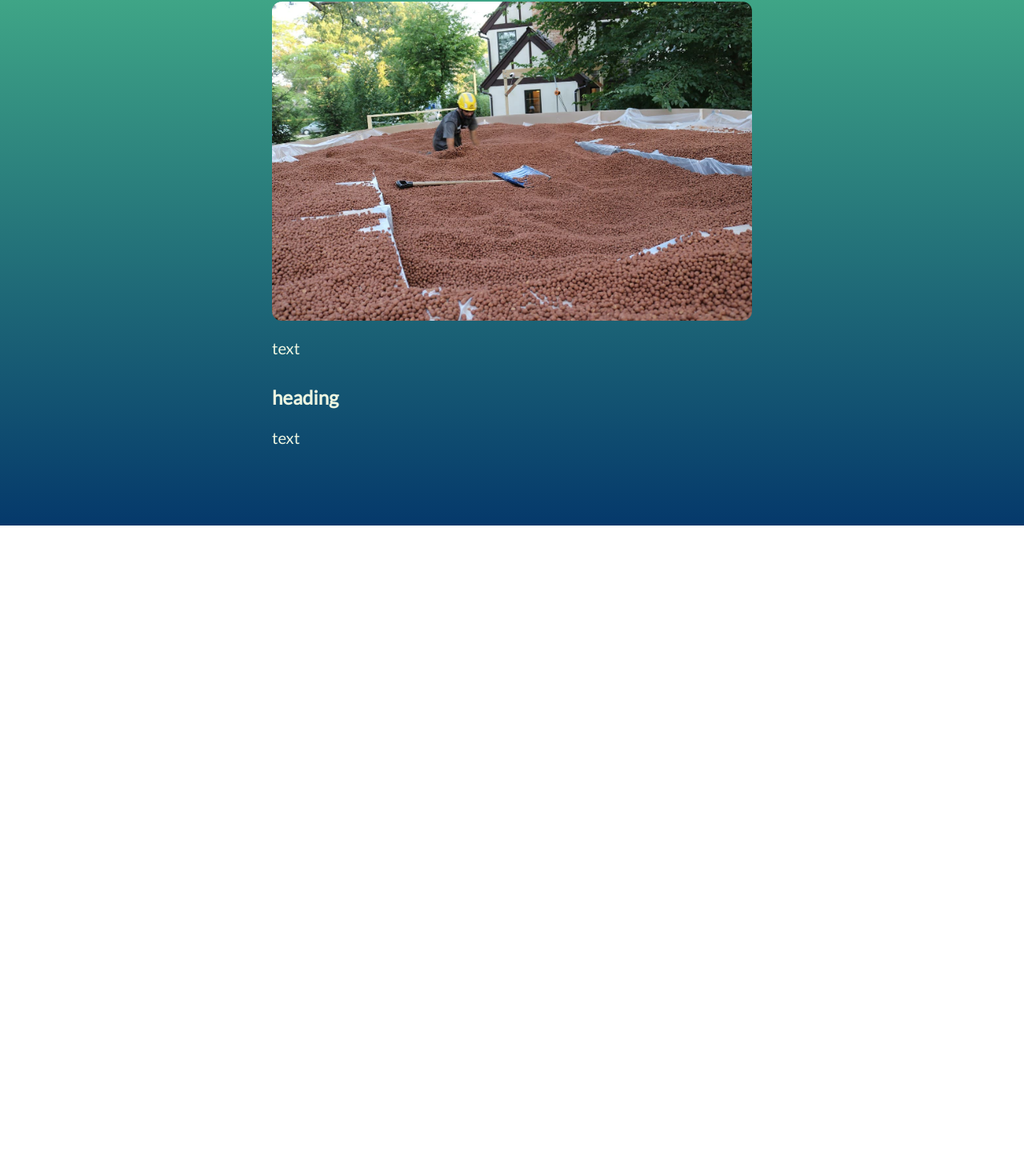
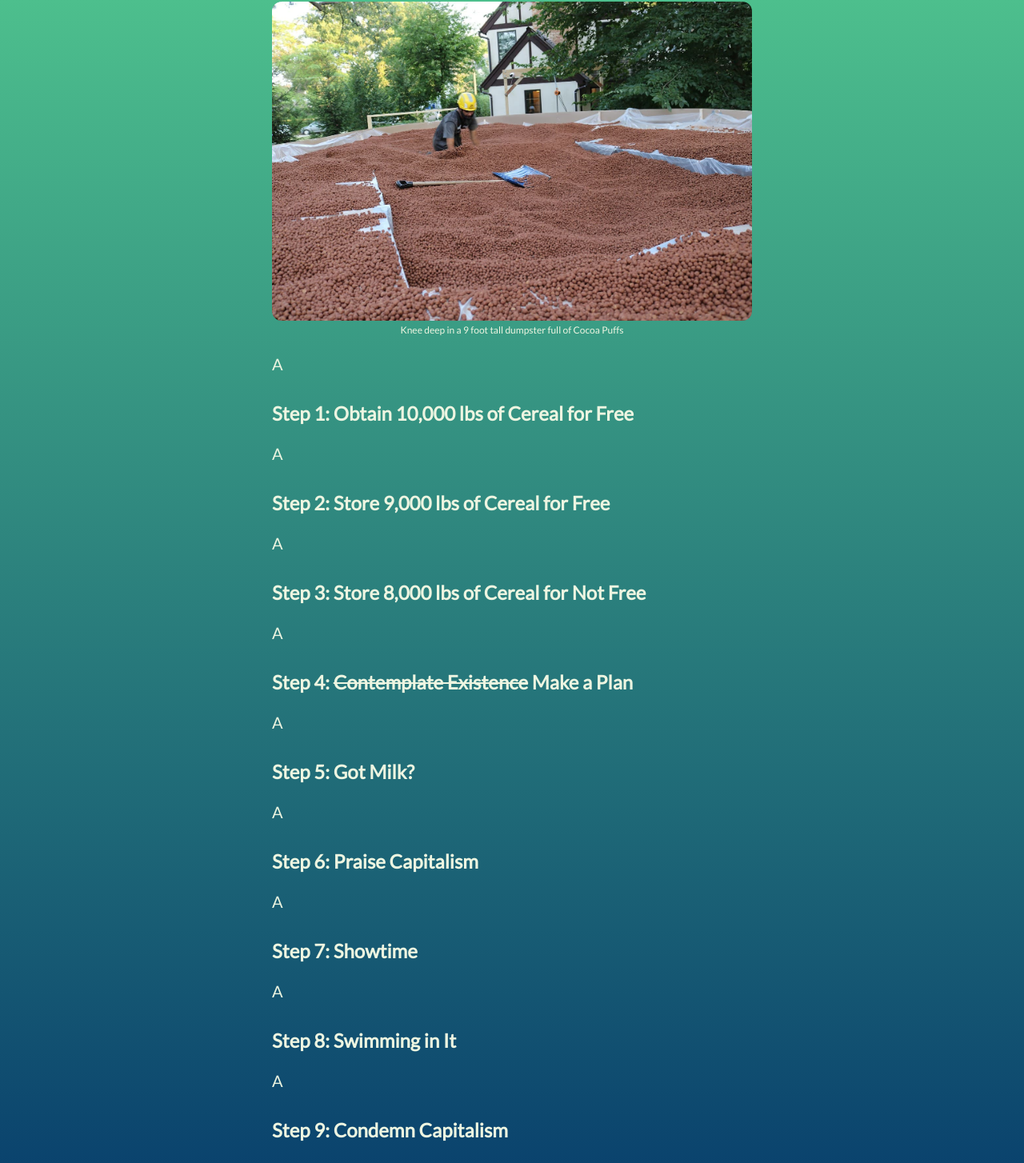
Before and after one commit to jwmke/personal-website, a Next.js app: page /blog/cocoa-puffs in a window 1280 px wide. Shown: the part 330-1784 px from the top of the page at 80% size. Before the commit the page ends 987 px from the top, so only its background shows below. Built offline with nearby package versions, Linux system fonts and the light colour scheme.

Commit message:
headers for new blog

```diff
--- a/pages/blog/cocoa-puffs.tsx
+++ b/pages/blog/cocoa-puffs.tsx
@@ -18,16 +18,35 @@ const BlogPost: NextPage = () => {
         <div className='mx-auto pt-36'>
         <div className='text-white text-left mx-5 mb-24'>
             <div className='text-4xl font-bold'>
-                The World&apos;s Largest Cereal Bowl; an Ode to Absurdism
+                How to Make the World&apos;s Largest Bowl of Cereal
             </div>
             <div className='text-xl child:mt-5 mt-8'>
               <p>*record scratch* Yep, that&apos;s me. You&apos;re probably wondering how I got here.</p>
               <div className='flex justify-center'>
-                <Image width={700} height={466} src={"/img/blog/knee_deep.jpg"} alt="knee_deep" className='rounded-xl'/>
+                <div className='inline-block text-center text-xs'>
+                    <Image width={700} height={466} src={"/img/blog/knee_deep.jpg"} alt="knee_deep" className='rounded-xl'/>
+                    <p>Knee deep in a 9 foot tall dumpster full of Cocoa Puffs</p>
+                </div>
               </div>
-              <p>text</p>
-              <p className='text-2xl font-bold pt-3'>heading</p>
-              <p>text</p>
+              <p>A</p>
+              <p className='text-2xl font-bold pt-3'>Step 1: Obtain 10,000 lbs of Cereal for Free</p>
+              <p>A</p>
+              <p className='text-2xl font-bold pt-3'>Step 2: Store 9,000 lbs of Cereal for Free</p>
+              <p>A</p>
+              <p className='text-2xl font-bold pt-3'>Step 3: Store 8,000 lbs of Cereal for Not Free</p>
+              <p>A</p>
+              <p className='text-2xl font-bold pt-3'>Step 4: <p className='inline line-through'>Contemplate Existence</p> Make a Plan</p>
+              <p>A</p>
+              <p className='text-2xl font-bold pt-3'>Step 5: Got Milk?</p>
+              <p>A</p>{/* Yes, 550 Gallons of Milk */}
+              <p className='text-2xl font-bold pt-3'>Step 6: Praise Capitalism</p>
+              <p>A</p>
+              <p className='text-2xl font-bold pt-3'>Step 7: Showtime</p>
+              <p>A</p>
+              <p className='text-2xl font-bold pt-3'>Step 8: Swimming in It</p>
+              <p>A</p>
+              <p className='text-2xl font-bold pt-3'>Step 9: Condemn Capitalism</p>
+              <p>A</p>
             </div>
           </div>
         </div>
```
